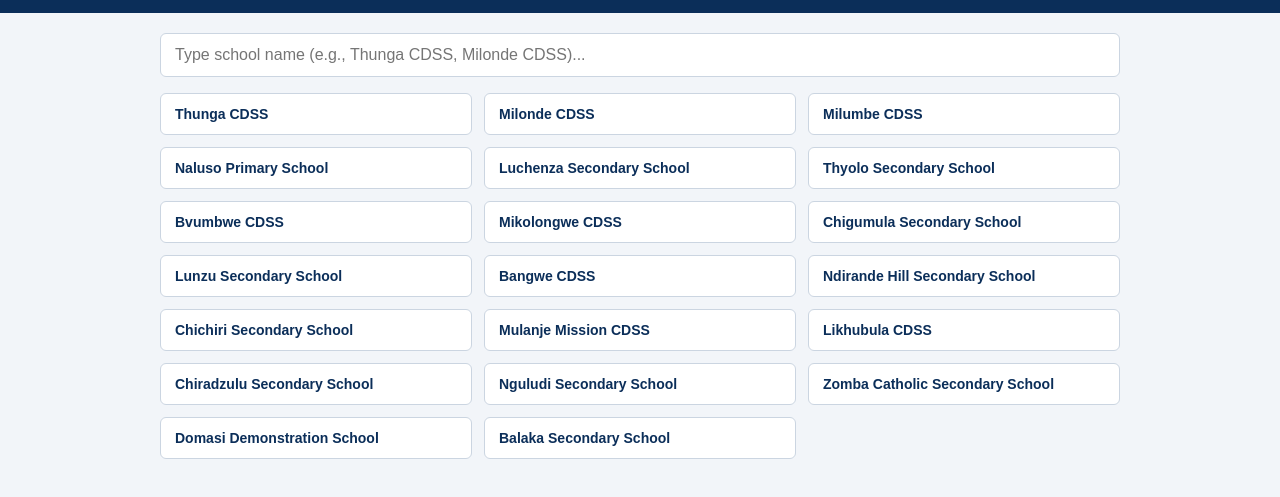
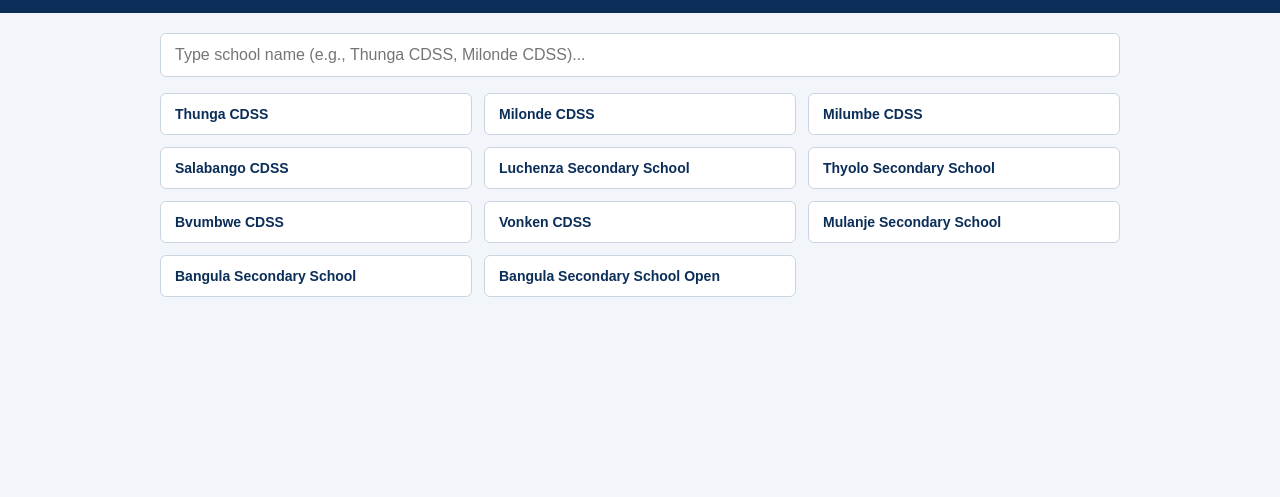
Before and after one commit to livingundergodofpossibilities/school-portal, a plain HTML site: page index.html in a window 1280 px wide. Shown: the part 63-560 px from the top of the page. Drawn offline with Linux system fonts and the light colour scheme.

Commit message:
Update index.html

```diff
--- a/index.html
+++ b/index.html
@@ -83,23 +83,14 @@
       "Thunga CDSS",
       "Milonde CDSS",
       "Milumbe CDSS",
-      "Naluso Primary School",
+      "Salabango CDSS",
       "Luchenza Secondary School",
       "Thyolo Secondary School",
       "Bvumbwe CDSS",
-      "Mikolongwe CDSS",
-      "Chigumula Secondary School",
-      "Lunzu Secondary School",
-      "Bangwe CDSS",
-      "Ndirande Hill Secondary School",
-      "Chichiri Secondary School",
-      "Mulanje Mission CDSS",
-      "Likhubula CDSS",
-      "Chiradzulu Secondary School",
-      "Nguludi Secondary School",
-      "Zomba Catholic Secondary School",
-      "Domasi Demonstration School",
-      "Balaka Secondary School"
+      "Vonken CDSS",
+      "Mulanje Secondary School",
+      "Bangula Secondary School",
+      "Bangula Secondary School Open"
     ];
 
     const reportBaseUrl = "https://livingundergodofpossibilities.github.io/report-view/report.html";
```
